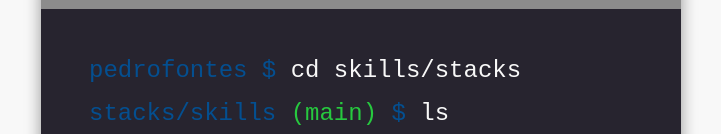
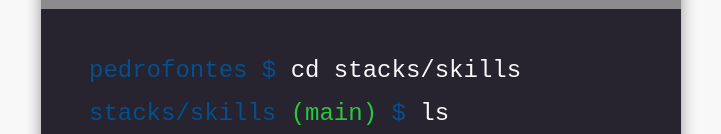
Before and after one commit to pedrofnts/site, a React (Create React App) app: page /about in a window 1280 px wide. Shown: the part 666-800 px from the top of the page, without its empty margins (279-1000 px from the left). Built offline with nearby package versions, Linux system fonts and the light colour scheme; the HTML template or start-up script is replaced by a standard one.

Commit message:
fix: update about

```diff
--- a/src/components/about/About.js
+++ b/src/components/about/About.js
@@ -35,7 +35,7 @@ export default function About() {
             {firstName}
             {info.lastName.toLowerCase()} $
           </span>{" "}
-          cd skills/stacks
+          cd stacks/skills
         </p>
         <p>
           <span style={{ color: info.baseColor }}>
```
